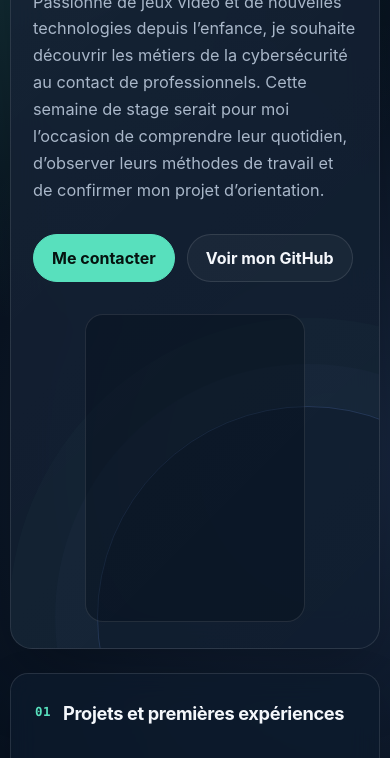
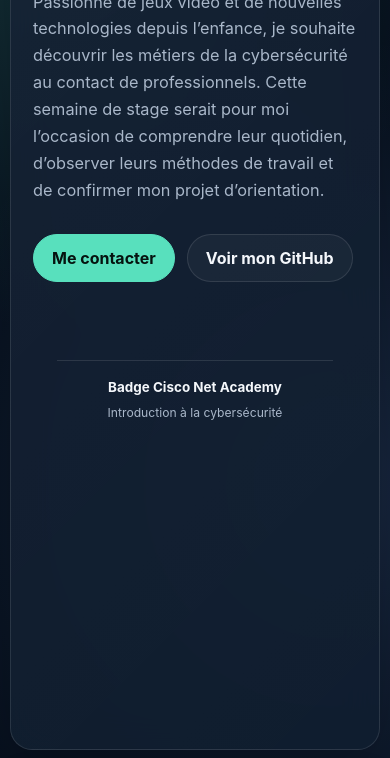
Before and after one commit to Victor-A-R/CV, a plain HTML site: page index.html in a window 390 px wide. Shown: the part 284-1042 px from the top of the page. Drawn offline with Linux system fonts and the light colour scheme; a script that the page names is missing.

Commit message:
Add files via upload

```diff
--- a/index.html
+++ b/index.html
@@ -136,6 +136,7 @@
     }
 
     .hero::after {
+      display:none;
       position: absolute;
       right: -140px;
       bottom: -180px;
@@ -233,23 +234,59 @@
     .profile-card {
       position: relative;
       z-index: 1;
-      align-self: center;
-      display: grid;
-      place-items: center;
-      min-height: 0;
-      padding: 18px;
-      border: 1px solid rgba(255,255,255,.1);
+      align-self: stretch;
+      display: flex;
+      flex-direction: column;
+      justify-content: flex-start;
+      min-height: 100%;
+      padding: 24px;
+      border: 0;
       border-radius: var(--radius-md);
-      background: rgba(5, 15, 27, 0.42);
+      background: transparent;
     }
 
 
+    .profile-card dl {
+      display: grid;
+      gap: 15px;
+      margin: 0;
+    }
+
+    .profile-card dt {
+      margin-bottom: 2px;
+      color: var(--muted);
+      font-size: 0.76rem;
+      font-weight: 750;
+      letter-spacing: 0.1em;
+      text-transform: uppercase;
+    }
+
+    .profile-card dd {
+      margin: 0;
+      font-weight: 700;
+    }
 
     .credly-badge {
       display: grid;
-      place-items: center;
-      width: 100%;
-      min-width: 0;
+      justify-items: center;
+      gap: 8px;
+      margin-top: 22px;
+      padding-top: 18px;
+      border-top: 1px solid var(--line);
+      text-align: center;
+    }
+
+    .credly-badge strong {
+      font-size: 0.84rem;
+      line-height: 1.3;
+      font-weight: 700;
+    }
+
+    .credly-badge p {
+      margin: 0;
+      color: var(--muted);
+      font-size: 0.76rem;
+      line-height: 1.4;
     }
 
     .credly-embed {
@@ -595,8 +632,11 @@
       }
 
       .profile-card {
-        width: min(100%, 220px);
-        margin: 0 auto;
+        display: block;
+      }
+
+      .credly-badge {
+        margin-top: 22px;
       }
     }
 
@@ -719,6 +759,11 @@
       }
 
 
+      .credly-badge {
+        margin-top: 10px;
+        padding-top: 10px;
+      }
+
       .credly-embed {
         min-height: 235px;
         transform: scale(0.88);
@@ -815,7 +860,9 @@
       </div>
 
       <aside class="profile-card" aria-label="Informations principales">
-       <div class="credly-badge" aria-label="Badge Cisco Networking Academy : Introduction à la cybersécurité">
+       <div class="credly-badge">
+          <strong>Badge Cisco Net Academy</strong>
+          <p>Introduction à la cybersécurité</p>
           <div class="credly-embed"
                data-iframe-width="150"
                data-iframe-height="270"
@@ -957,7 +1004,7 @@
               <h3>Collège — classe de 3e en 2026–2027</h3>
               <p>
                 Enseignement général avec apprentissage de l’anglais et de
-                l’espagnol. Prise de notes et organisation des cours sur iPad
+                l’espagnol. <p>Prise de notes et organisation des cours sur iPad
                 et ordinateur.
               </p>
             </article>
```
